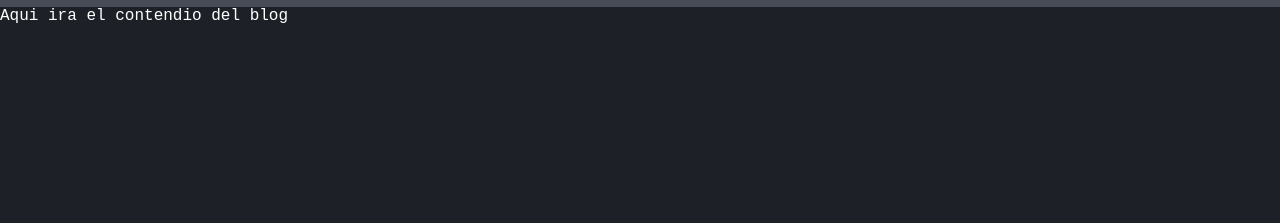
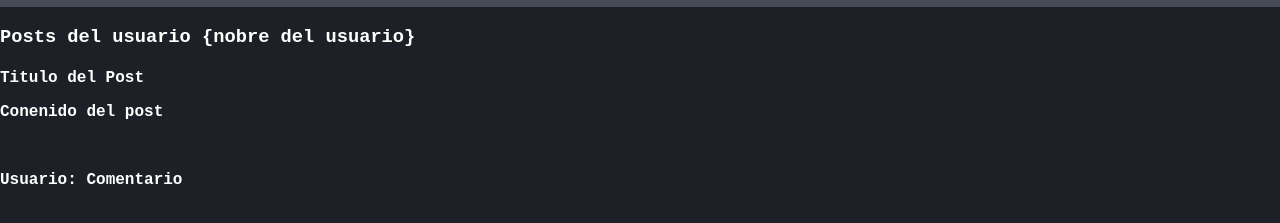
Before and after one commit to danoo16/curso-git, a plain HTML site: page index.html in a window 1280 px wide. Shown: the part 63-286 px from the top of the page. Drawn offline with Linux system fonts and the light colour scheme; a web font is replaced by a local one.

Commit message:
Add Posts html

```diff
--- a/index.html
+++ b/index.html
@@ -15,8 +15,16 @@
         <img class = "logo" src="img/logo.png">
         <h1>Blog Curso Git & Github</h1>
     </div>
-    <div>
-        Aqui ira el contendio del blog
+    <div class="container" id="content">
+        <h3>Posts del usuario {nobre del usuario}</h3>
+        <div class="post">
+            <h4>
+                Titulo del Post
+                <p>Conenido del post</p>
+                <br>
+                <p><span>Usuario: </span>Comentario</p>
+            </h4>
+        </div>
     </div>
 
 </body>
```
